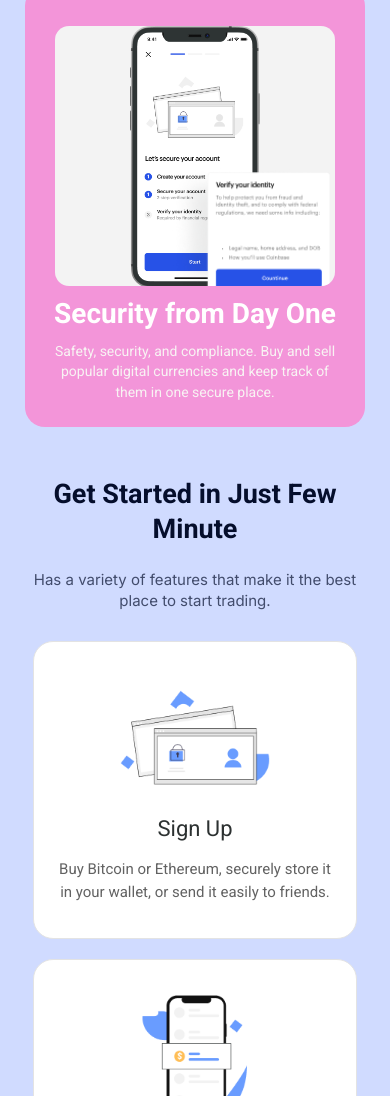
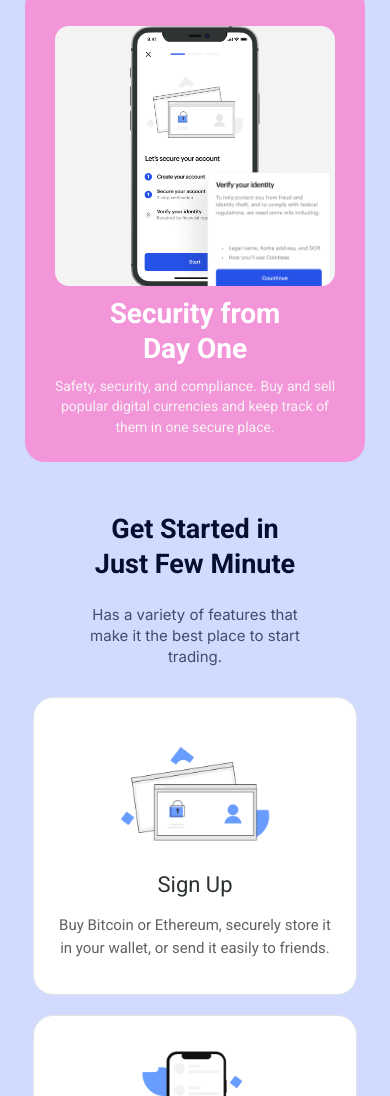
Before and after one commit to T-Codings/crypt-pro, a website: page index.html in a window 390 px wide. Shown: the part 4415-5511 px from the top of the page. Drawn offline with Linux system fonts and the light colour scheme; a web font is replaced by a local one.

Commit message:
files edited

```diff
--- a/style.css
+++ b/style.css
@@ -1721,7 +1721,7 @@ overflow: hidden;
         text-align: center;
         margin: 10px auto;
         font-size: 28px;
-        width: 90%;
+        width: 60%;
       }
 
       .feature-security p {
@@ -1732,7 +1732,7 @@ overflow: hidden;
       }
 
       .get-started-intro {
-        width: 90%;
+        width: 60%;
         font-size: 18px;
         line-height: 1.3;
         margin-top: 40px;
@@ -1780,7 +1780,7 @@ overflow: hidden;
       }
 
       .masonry-grid-section h1 {
-        width: 70%;
+        width: 60%;
         font-size: 36px;
         margin-top: 30px;
       }
@@ -1887,7 +1887,7 @@ overflow: hidden;
         height: auto;
         position: absolute;
         margin: 0;
-        top: 30px;
+        top: 10px;
         left: 50%;
         transform: translateX(-50%);
         text-align: center;
```
